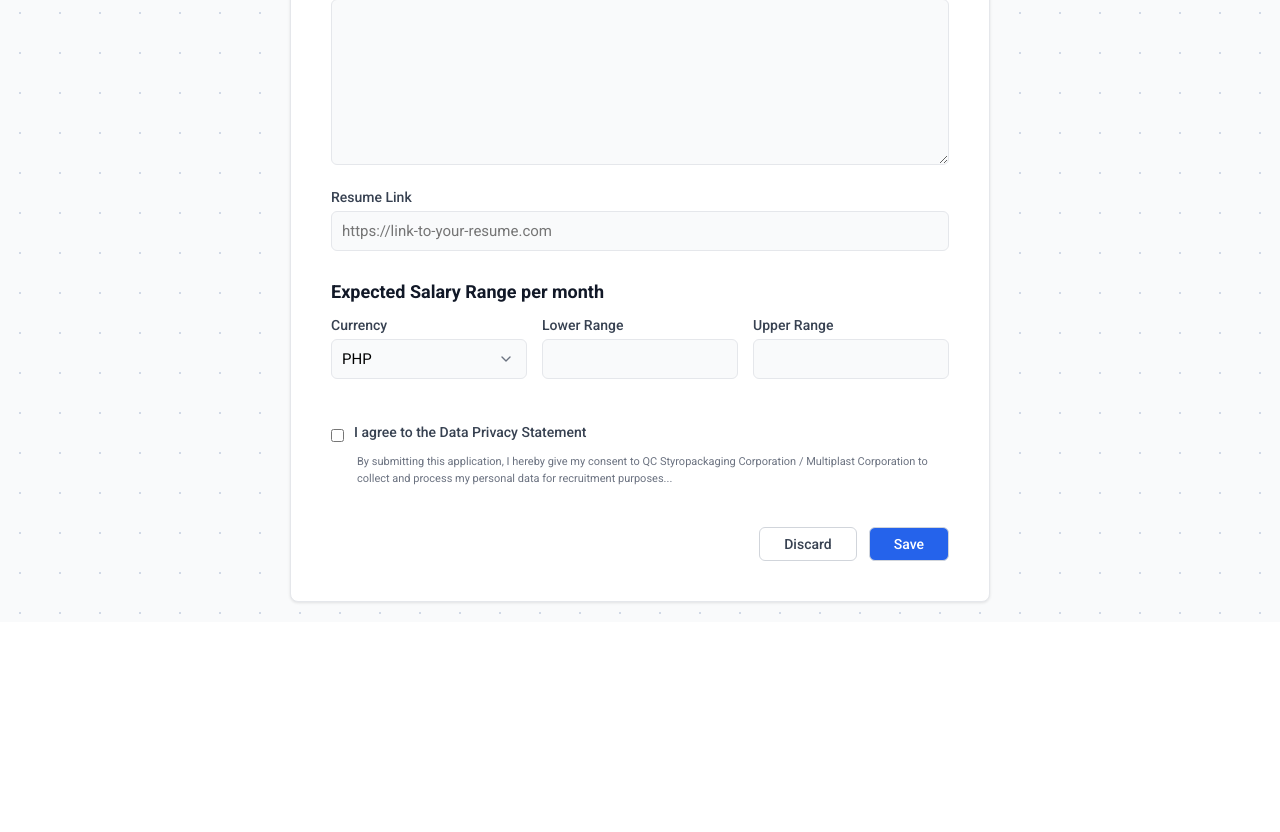
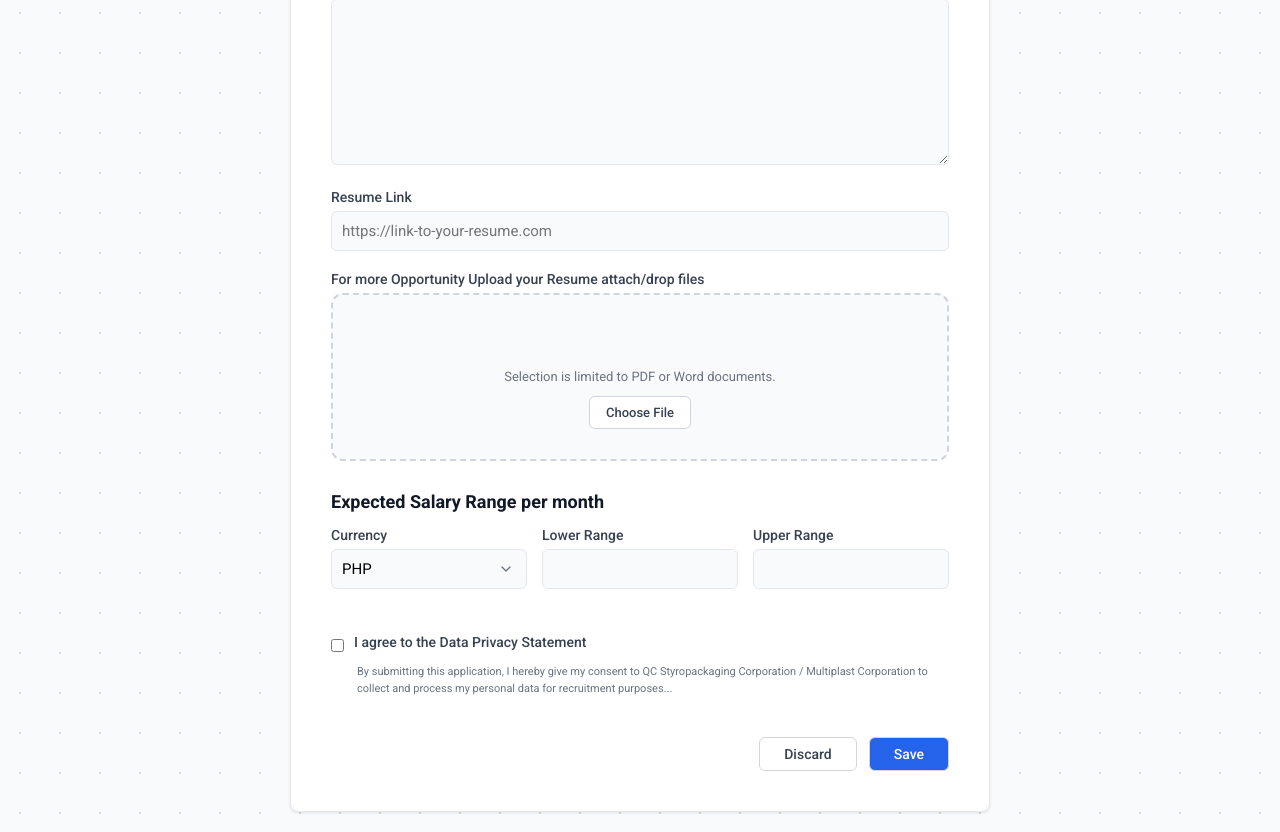
Before and after one commit to qcstyrogit-main/landing-page, a Flask app: template templates/apply_now.html in a window 1280 px wide. Shown: the part 847-1679 px from the top of the page. Before the commit the page ends 1461 px from the top, so only its background shows below. Run offline with Flask 3, Linux system fonts and the light colour scheme; the template is opened without the code that fills it, so the values that code supplies are empty; parts of the project's set-up code (start-up, migrations or seed data) failed here and were passed over; some libraries are stand-ins or nearby versions.

Commit message:
feat: implement job applicant submission form with file upload support and styling

```diff
--- a/app.py
+++ b/app.py
@@ -764,7 +764,7 @@ def proxy_download_file():
 @app.route("/api/submit-job-applicant", methods=["POST"])
 def submit_job_applicant():
     try:
-        form_data = request.json or {}
+        form_data = request.form
 
         erp_payload = {
             "doctype": "Job Applicant",
@@ -790,8 +790,8 @@ def submit_job_applicant():
 
         res = http_session.post(
             f"{API_BASE_URL}/api/method/qcmc_logic.api.job_openings.submit_job_applicant_custom",
-            json=erp_payload,
-            headers={"Content-Type": "application/json"},
+            data=erp_payload,
+            files=request.files,
             timeout=15
         )
 
--- a/static/css/apply_now.css
+++ b/static/css/apply_now.css
@@ -216,6 +216,100 @@ select.form-select {
     padding-left: 26px;
 }
 
+/* Resume Drop Zone */
+.resume-drop-zone {
+    border: 2px dashed #d1d5db;
+    border-radius: 12px;
+    padding: 30px;
+    text-align: center;
+    background-color: #f9fafb;
+    transition: all 0.3s ease;
+    cursor: pointer;
+    position: relative;
+    min-height: 140px;
+    display: flex;
+    align-items: center;
+    justify-content: center;
+}
+
+.resume-drop-zone.drag-over {
+    border-color: #2563eb;
+    background-color: #eff6ff;
+    transform: scale(1.01);
+}
+
+.drop-zone-content {
+    display: flex;
+    flex-direction: column;
+    align-items: center;
+    gap: 12px;
+}
+
+.drop-zone-content p {
+    font-size: 13px;
+    color: #6b7280;
+    margin: 0;
+}
+
+.btn-select-file {
+    background: white;
+    color: #374151;
+    border: 1px solid #d1d5db;
+    padding: 8px 16px;
+    border-radius: 6px;
+    font-size: 13px;
+    font-weight: 500;
+    cursor: pointer;
+    transition: all 0.2s;
+}
+
+.btn-select-file:hover {
+    background-color: #f3f4f6;
+    border-color: #9ca3af;
+}
+
+.file-preview {
+    display: flex;
+    align-items: center;
+    gap: 12px;
+    background: white;
+    padding: 12px 16px;
+    border-radius: 8px;
+    border: 1px solid #e5e7eb;
+    width: 100%;
+}
+
+.file-preview span {
+    flex: 1;
+    font-size: 14px;
+    color: #111827;
+    white-space: nowrap;
+    overflow: hidden;
+    text-overflow: ellipsis;
+}
+
+.btn-remove-file {
+    background: none;
+    border: none;
+    color: #9ca3af;
+    cursor: pointer;
+    padding: 4px;
+    display: flex;
+    align-items: center;
+    justify-content: center;
+    transition: color 0.2s;
+}
+
+.btn-remove-file:hover {
+    color: #ef4444;
+}
+
+.icon-xl {
+    width: 32px;
+    height: 32px;
+    color: #9ca3af;
+}
+
 /* Buttons */
 .button-group {
     display: flex;
--- a/static/js/apply_now.js
+++ b/static/js/apply_now.js
@@ -12,6 +12,61 @@ document.addEventListener('DOMContentLoaded', () => {
         const decodedId = decodeURIComponent(jobId);
         const decodedTitle = jobTitle ? decodeURIComponent(jobTitle) : "";
         jobIdDisplay.value = decodedTitle ? `${decodedTitle} (${decodedId})` : decodedId;
+    }
+
+    // Resume Upload Handling
+    const dropZone = document.getElementById('resumeDropZone');
+    const fileInput = document.getElementById('resumeFile');
+    const filePreview = document.getElementById('filePreview');
+    const fileNameDisplay = document.getElementById('fileName');
+    const dropZoneContent = document.querySelector('.drop-zone-content');
+    const removeFileBtn = document.getElementById('removeFile');
+    let selectedFile = null;
+
+    if (dropZone && fileInput) {
+        dropZone.addEventListener('click', () => fileInput.click());
+
+        ['dragover', 'dragleave', 'drop'].forEach(eventName => {
+            dropZone.addEventListener(eventName, (e) => {
+                e.preventDefault();
+                e.stopPropagation();
+            });
+        });
+
+        dropZone.addEventListener('dragover', () => dropZone.classList.add('drag-over'));
+        dropZone.addEventListener('dragleave', () => dropZone.classList.remove('drag-over'));
+
+        dropZone.addEventListener('drop', (e) => {
+            dropZone.classList.remove('drag-over');
+            const files = e.dataTransfer.files;
+            if (files.length) handleFile(files[0]);
+        });
+
+        fileInput.addEventListener('change', () => {
+            if (fileInput.files.length) handleFile(fileInput.files[0]);
+        });
+
+        const handleFile = (file) => {
+            const allowedTypes = ['application/pdf', 'application/msword', 'application/vnd.openxmlformats-officedocument.wordprocessingml.document'];
+            if (!allowedTypes.includes(file.type) && !file.name.match(/\.(pdf|doc|docx)$/i)) {
+                alert('Please upload a PDF or Word document.');
+                return;
+            }
+            selectedFile = file;
+            fileNameDisplay.textContent = file.name;
+            dropZoneContent.style.display = 'none';
+            filePreview.style.display = 'flex';
+        };
+
+        if (removeFileBtn) {
+            removeFileBtn.addEventListener('click', (e) => {
+                e.stopPropagation();
+                selectedFile = null;
+                fileInput.value = '';
+                filePreview.style.display = 'none';
+                dropZoneContent.style.display = 'flex';
+            });
+        }
     }
 
     // Load Currencies Dropdown
@@ -224,31 +279,37 @@ document.addEventListener('DOMContentLoaded', () => {
             return;
         }
 
-        const formData = {
-            job_opening: jobId,
-            applicant_name: document.getElementById('applicantName').value,
-            address: document.getElementById('address').value,
-            email_address: document.getElementById('emailAddress').value,
-            phone_number: document.getElementById('phoneNumber').value,
-            referrer: document.getElementById('referrer').value,
-            cover_letter: document.getElementById('coverLetter').value,
-            resume_link: document.getElementById('resumeLink').value,
-            currency: document.getElementById('salaryCurrency').value,
-            lower_range: document.getElementById('salaryLower').value,
-            upper_range: document.getElementById('salaryUpper').value,
-            custom_i_agree_to_the_data_privacy_statement: document.getElementById('privacy-check').checked ? 1 : 0,
-            custom_current_job_position: document.getElementById('currentJobPosition').value,
-        };
+        const formData = new FormData();
+        formData.append('job_opening', jobId || "");
+        formData.append('applicant_name', document.getElementById('applicantName').value);
+        formData.append('address', document.getElementById('address').value);
+        formData.append('email_address', document.getElementById('emailAddress').value);
+        formData.append('phone_number', document.getElementById('phoneNumber').value);
+        formData.append('referrer', document.getElementById('referrer').value);
+        formData.append('cover_letter', document.getElementById('coverLetter').value);
+        formData.append('resume_link', document.getElementById('resumeLink').value);
+        formData.append('currency', document.getElementById('salaryCurrency').value);
+        formData.append('lower_range', document.getElementById('salaryLower').value);
+        formData.append('upper_range', document.getElementById('salaryUpper').value);
+        formData.append('privacy_check', document.getElementById('privacy-check').checked ? 1 : 0);
+        formData.append('custom_current_job_position', document.getElementById('currentJobPosition').value);
+
+        if (selectedFile) {
+            formData.append('resume_file', selectedFile);
+        }
 
 
         try {
             const csrfToken = form.querySelector('input[name="csrf_token"]')?.value || "";
             const headers = window.withCsrf
-                ? window.withCsrf({ "Content-Type": "application/json" })
-                : { "Content-Type": "application/json" };
+                ? window.withCsrf({})
+                : {};
             if (csrfToken && !headers["X-CSRF-Token"]) {
                 headers["X-CSRF-Token"] = csrfToken;
             }
+            // Add tokens to formData as well
+            formData.append('csrf_token', csrfToken);
+            formData.append('altcha', altchaToken);
 
             const verifyResponse = await fetch("/api/altcha/verify", {
                 method: "POST",
@@ -267,7 +328,7 @@ document.addEventListener('DOMContentLoaded', () => {
             const response = await fetch("/api/submit-job-applicant", {
                 method: "POST",
                 headers,
-                body: JSON.stringify(formData)
+                body: formData
             });
 
             const result = await response.json();
--- a/templates/apply_now.html
+++ b/templates/apply_now.html
@@ -77,6 +77,25 @@
               <input type="url" id="resumeLink" placeholder="https://link-to-your-resume.com">
           </div>
 
+          <div class="form-group">
+              <label>For more Opportunity Upload your Resume attach/drop files</label>
+              <div id="resumeDropZone" class="resume-drop-zone">
+                  <div class="drop-zone-content">
+                      <svg class="icon icon-xl" aria-hidden="true"><use href="#icon-upload"></use></svg>
+                      <p>Selection is limited to PDF or Word documents.</p>
+                      <button type="button" class="btn-select-file">Choose File</button>
+                  </div>
+                  <input type="file" id="resumeFile" accept=".pdf,.doc,.docx" style="display: none;">
+                  <div id="filePreview" class="file-preview" style="display: none;">
+                      <svg class="icon" aria-hidden="true"><use href="#icon-file"></use></svg>
+                      <span id="fileName"></span>
+                      <button type="button" id="removeFile" class="btn-remove-file" aria-label="Remove file">
+                          <svg class="icon" aria-hidden="true"><use href="#icon-x"></use></svg>
+                      </button>
+                  </div>
+              </div>
+          </div>
+
           <div class="salary-section">
               <h2>Expected Salary Range per month</h2>
               <div class="salary-grid">
```
